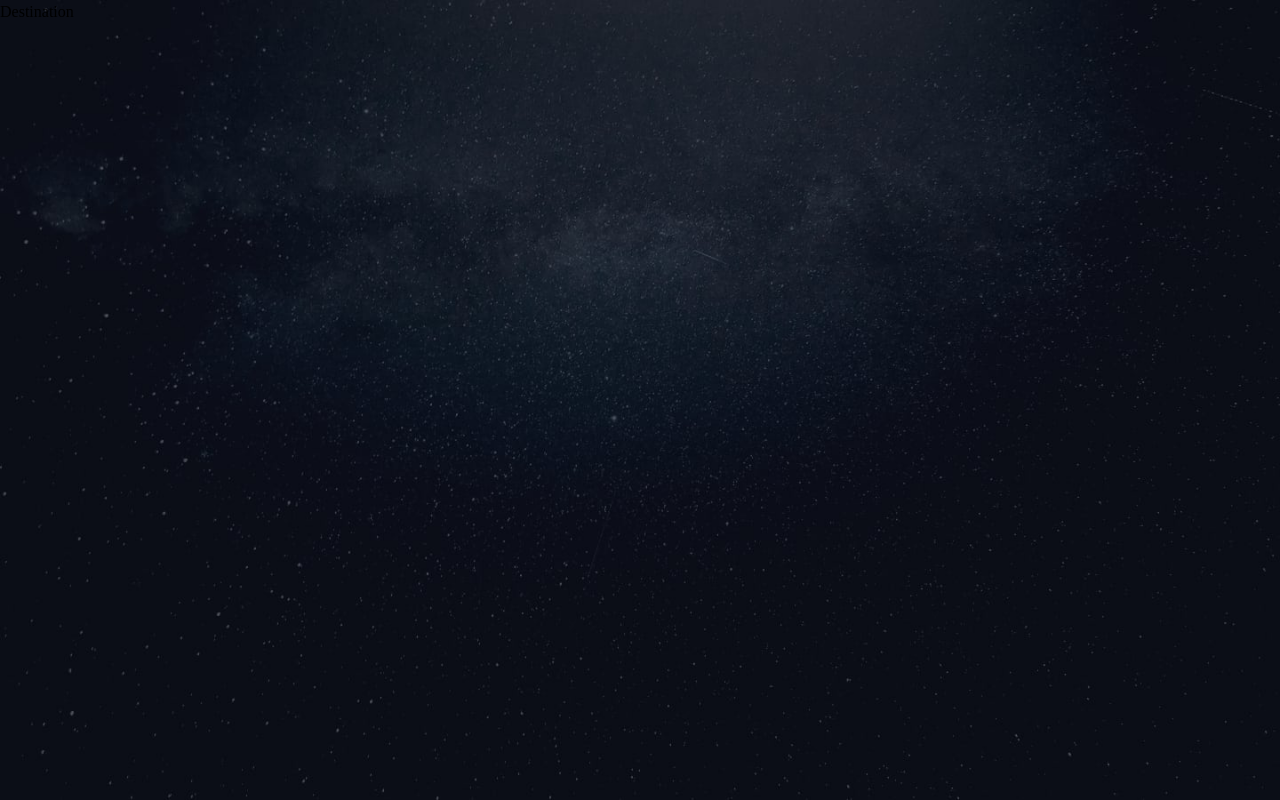
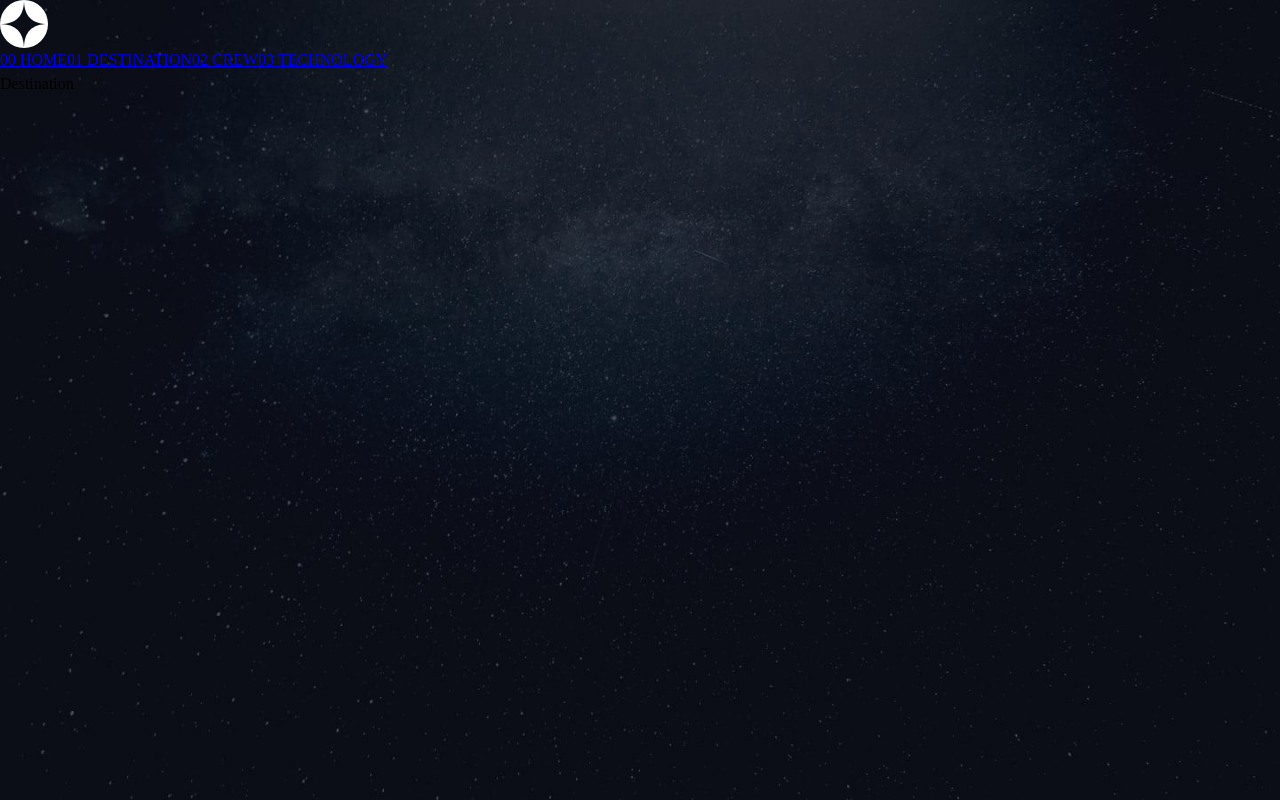
Before and after one commit to Chamara-Wijepala/space-travel, a React (Vite) app: page /#/destination in a window 1280 px wide. Built offline with nearby package versions, Linux system fonts and the light colour scheme; a web font is replaced by a local one.

Commit message:
Add header component

```diff
--- a/src/App.tsx
+++ b/src/App.tsx
@@ -2,6 +2,7 @@ import { Suspense, lazy, useState, useEffect } from "react";
 import { Routes, Route, useLocation } from "react-router-dom";
 
 import Spinner from "components/Spinner";
+import Header from "components/Header";
 import GlobalStyle from "./Global.styled";
 
 const Home = lazy(() => import("pages/Home"));
@@ -38,6 +39,7 @@ function App() {
   return (
     <>
       <GlobalStyle imagePaths={imagePaths} />
+      <Header />
       <Suspense fallback={<Spinner />}>
         <Routes>
           <Route path="/" element={<Home />} />
--- /dev/null
+++ b/src/components/Header.tsx
@@ -0,0 +1,31 @@
+import { NavLink } from "react-router-dom";
+
+import logo from "assets/shared/logo.svg";
+import * as S from "./styles/Header.styled";
+
+function Header() {
+  return (
+    <S.Header>
+      <div>
+        <img src={logo} alt="Logo" />
+      </div>
+
+      <S.Nav>
+        <NavLink to="/">
+          <span>00</span> HOME
+        </NavLink>
+        <NavLink to="/destination">
+          <span>01</span> DESTINATION
+        </NavLink>
+        <NavLink to="/crew">
+          <span>02</span> CREW
+        </NavLink>
+        <NavLink to="/technology">
+          <span>03</span> TECHNOLOGY
+        </NavLink>
+      </S.Nav>
+    </S.Header>
+  );
+}
+
+export default Header;
--- /dev/null
+++ b/src/components/styles/Header.styled.tsx
@@ -0,0 +1,5 @@
+import styled from "styled-components";
+
+export const Header = styled.header``;
+
+export const Nav = styled.nav``;
```
Also changed, not shown: .eslintrc.json.
